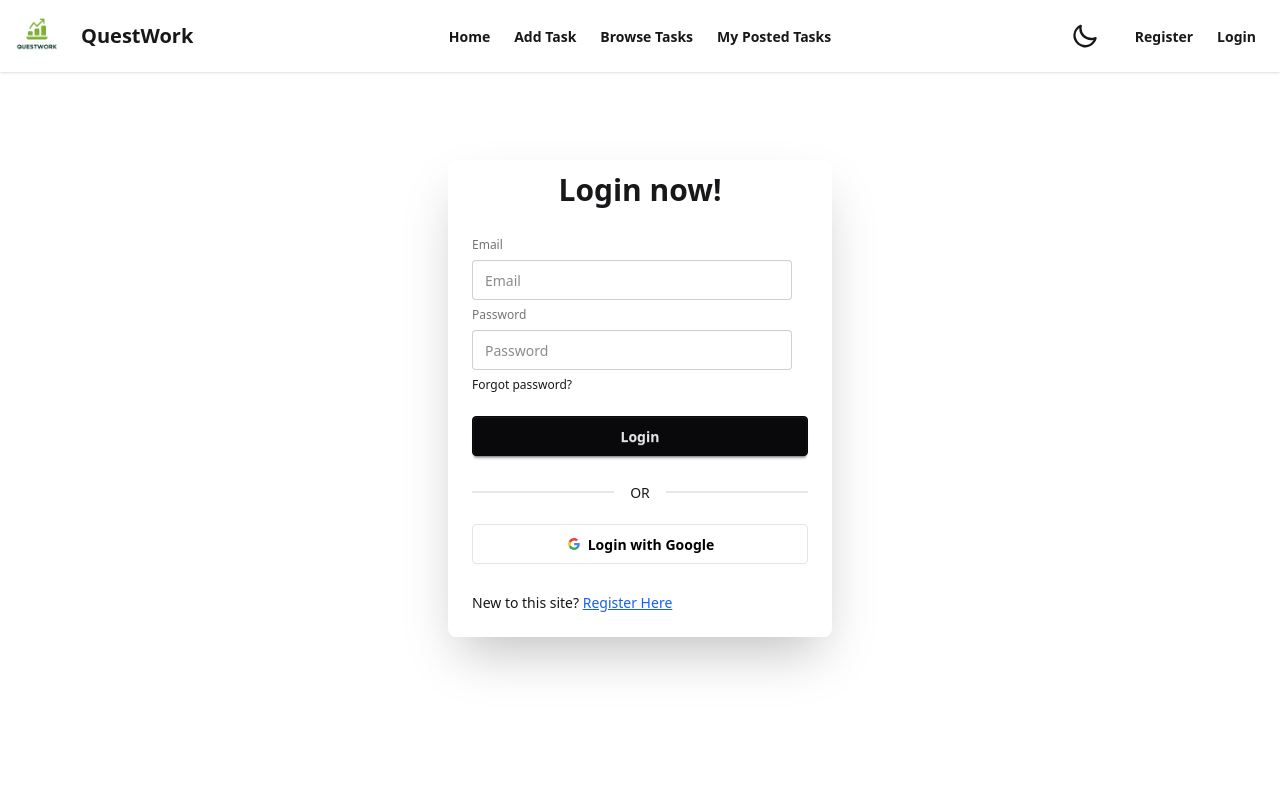
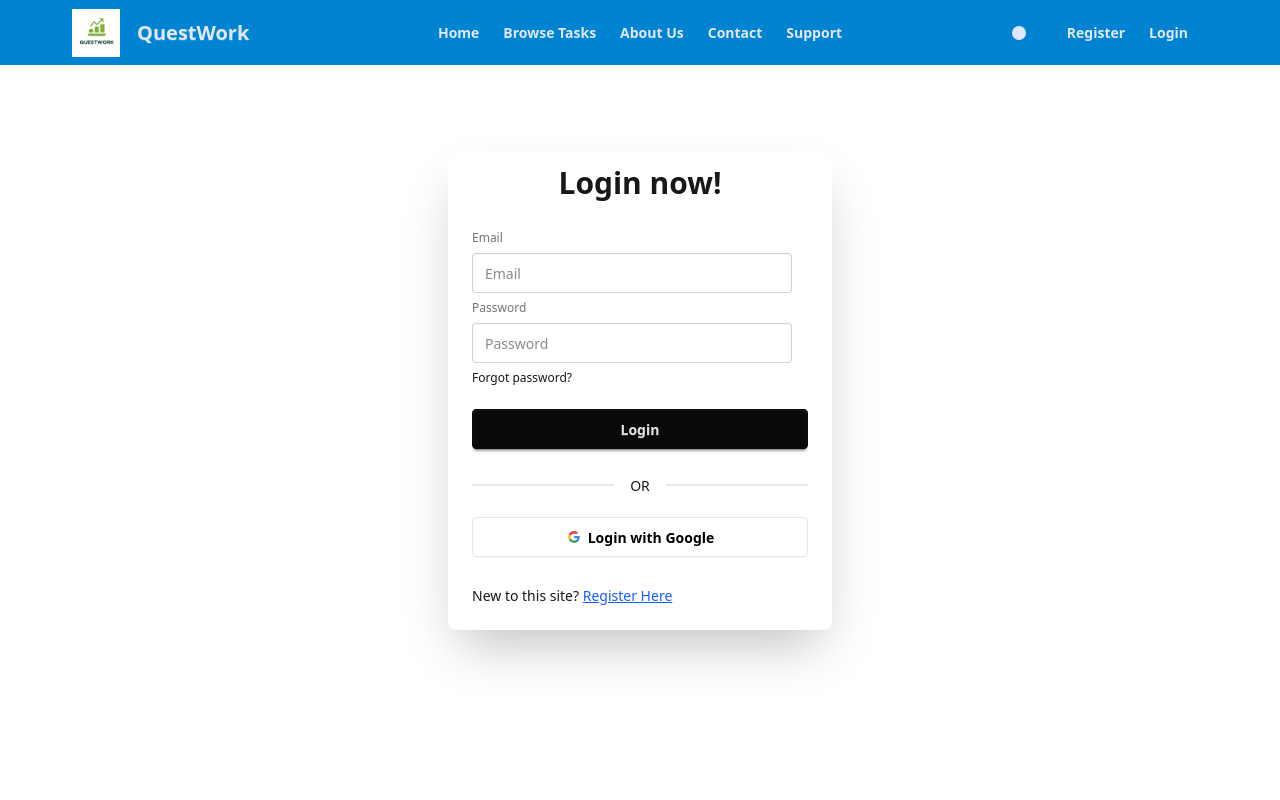
Before and after one commit to marziulrafi/QuestWork, a React (Vite) app: page /login in a window 1280 px wide. Shown: the top 800 px of the page. Built offline with nearby package versions, Linux system fonts and the light colour scheme; no server answers.

Commit message:
Home styles modified

```diff
--- a/package.json
+++ b/package.json
@@ -11,6 +11,7 @@
   },
   "dependencies": {
     "@tailwindcss/vite": "^4.1.7",
+    "aos": "^2.3.4",
     "firebase": "^11.7.3",
     "react": "^19.1.0",
     "react-dom": "^19.1.0",
--- a/src/components/Navbar.jsx
+++ b/src/components/Navbar.jsx
@@ -23,9 +23,10 @@ const Navbar = () => {
     const links = (
         <>
             <li><NavLink to="/" className="font-semibold">Home</NavLink></li>
-            <li><NavLink to="/add-task" className="font-semibold">Add Task</NavLink></li>
             <li><NavLink to="/browse-tasks" className="font-semibold">Browse Tasks</NavLink></li>
-            <li><NavLink to="/my-tasks" className="font-semibold">My Posted Tasks</NavLink></li>
+            <li><NavLink to="/about" className="font-semibold">About Us</NavLink></li>
+            <li><NavLink to="/contact" className="font-semibold">Contact</NavLink></li>
+            <li><NavLink to="/support" className="font-semibold">Support</NavLink></li>
         </>
     );
 
@@ -37,25 +38,27 @@ const Navbar = () => {
     );
 
     return (
-        <div className="navbar bg-base-100 shadow-sm">
+        <div className="sticky top-0 z-50 bg-sky-600 text-primary-content px-4 lg:px-16">
+            <div className="navbar">
                 <div className="navbar-start">
                     <div className="dropdown">
-                    <div tabIndex={0} role="button" className="btn btn-ghost lg:hidden">
+                        <label tabIndex={0} className="btn btn-ghost lg:hidden">
                             <svg xmlns="http://www.w3.org/2000/svg" className="h-5 w-5" fill="none"
                                 viewBox="0 0 24 24" stroke="currentColor">
                                 <path strokeLinecap="round" strokeLinejoin="round" strokeWidth="2"
                                     d="M4 6h16M4 12h8m-8 6h16" />
                             </svg>
-                    </div>
+                        </label>
                         <ul
                             tabIndex={0}
-                        className="menu menu-sm dropdown-content bg-base-100 rounded-box z-10 mt-3 w-52 p-2 shadow"
+                            className="menu menu-sm dropdown-content bg-base-100 text-base-content mt-3 p-2 shadow rounded-box w-52 z-[100]"
                         >
                             {links}
+                            {!user && authLinks}
                         </ul>
                     </div>
-                <img src={logo} className="w-14 h-14" alt="Marketplace Logo" />
-                <Link to="/" className="btn btn-ghost text-xl font-bold">QuestWork</Link>
+                    <img src={logo} className="w-12 h-12" alt="Logo" />
+                    <Link to="/" className="btn btn-ghost normal-case text-xl font-bold">QuestWork</Link>
                 </div>
 
                 <div className="navbar-center hidden lg:flex">
@@ -65,30 +68,17 @@ const Navbar = () => {
                 </div>
 
                 <div className="navbar-end">
+                    <label className="swap swap-rotate mr-4">
+                        <input type="checkbox" onChange={handleThemeToggle} checked={isDarkMode} />
 
-                <div className='mr-5'>
-                    <label className="swap swap-rotate">
-                        <input type="checkbox"
-                            onChange={handleThemeToggle}
-                            checked={isDarkMode} />
-
-                        <svg
-                            className="swap-on h-7 w-7 fill-current"
-                            xmlns="http://www.w3.org/2000/svg"
-                            viewBox="0 0 24 24">
-                            <path
-                                d="M5.64,17l-.71.71a1,1,0,0,0,0,1.41,1,1,0,0,0,1.41,0l.71-.71A1,1,0,0,0,5.64,17ZM5,12a1,1,0,0,0-1-1H3a1,1,0,0,0,0,2H4A1,1,0,0,0,5,12Zm7-7a1,1,0,0,0,1-1V3a1,1,0,0,0-2,0V4A1,1,0,0,0,12,5ZM5.64,7.05a1,1,0,0,0,.7.29,1,1,0,0,0,.71-.29,1,1,0,0,0,0-1.41l-.71-.71A1,1,0,0,0,4.93,6.34Zm12,.29a1,1,0,0,0,.7-.29l.71-.71a1,1,0,1,0-1.41-1.41L17,5.64a1,1,0,0,0,0,1.41A1,1,0,0,0,17.66,7.34ZM21,11H20a1,1,0,0,0,0,2h1a1,1,0,0,0,0-2Zm-9,8a1,1,0,0,0-1,1v1a1,1,0,0,0,2,0V20A1,1,0,0,0,12,19ZM18.36,17A1,1,0,0,0,17,18.36l.71.71a1,1,0,0,0,1.41,0,1,1,0,0,0,0-1.41ZM12,6.5A5.5,5.5,0,1,0,17.5,12,5.51,5.51,0,0,0,12,6.5Zm0,9A3.5,3.5,0,1,1,15.5,12,3.5,3.5,0,0,1,12,15.5Z" />
+                        <svg className="swap-on fill-current w-6 h-6" xmlns="http://www.w3.org/2000/svg" viewBox="0 0 24 24">
+                            <path d="M21.75 15.5A9 9 0 0112 3a9 9 0 109.75 12.5z" />
                         </svg>
 
-                        <svg
-                            className="swap-off h-7 w-7 fill-current"
-                            xmlns="http://www.w3.org/2000/svg"
-                            viewBox="0 0 24 24">
-                            <path
-                                d="M21.64,13a1,1,0,0,0-1.05-.14,8.05,8.05,0,0,1-3.37.73A8.15,8.15,0,0,1,9.08,5.49a8.59,8.59,0,0,1,.25-2A1,1,0,0,0,8,2.36,10.14,10.14,0,1,0,22,14.05,1,1,0,0,0,21.64,13Zm-9.5,6.69A8.14,8.14,0,0,1,7.08,5.22v.27A10.15,10.15,0,0,0,17.22,15.63a9.79,9.79,0,0,0,2.1-.22A8.11,8.11,0,0,1,12.14,19.73Z" />
+                        <svg className="swap-off fill-current w-6 h-6" xmlns="http://www.w3.org/2000/svg" viewBox="0 0 24 24">
+                            <path d="M5 12a7 7 0 1114 0 7 7 0 01-14 0zm7-9v2m0 14v2m9-9h-2M4 12H2m15.07-7.07l-1.41 1.41M6.34 17.66l-1.41 1.41m0-13.66l1.41 1.41m10.32 10.32l1.41 1.41" />
                         </svg>
                     </label>
-                </div>
 
                     {user ? (
                         <div className="dropdown dropdown-hover dropdown-end">
@@ -99,17 +89,18 @@ const Navbar = () => {
                             </div>
                             <ul
                                 tabIndex={0}
-                            className="menu menu-sm dropdown-content mt-3 z-[1] p-2 shadow bg-base-100 rounded-box w-52"
+                                className="menu menu-sm dropdown-content mt-3 p-2 shadow bg-base-100 text-base-content rounded-box w-52"
                             >
                                 <li><span className="font-semibold">{user.displayName}</span></li>
                                 <li><button onClick={logOut} className="font-semibold">Logout</button></li>
                             </ul>
                         </div>
                     ) : (
-                    <ul className="menu menu-horizontal px-1 hidden lg:flex">
+                        <ul className="menu menu-horizontal hidden lg:flex">
                             {authLinks}
                         </ul>
                     )}
+                </div>
             </div>
         </div>
     );
--- a/src/main.jsx
+++ b/src/main.jsx
@@ -6,6 +6,11 @@ import { RouterProvider } from 'react-router'
 import AuthProvider from './provider/AuthProvider.jsx'
 import router from './route/routes.jsx'
 import { ToastContainer } from 'react-toastify'
+import AOS from 'aos';
+import 'aos/dist/aos.css';
+
+
+AOS.init();
 
 createRoot(document.getElementById('root')).render(
   <StrictMode>
--- a/src/pages/BrowseTasks.jsx
+++ b/src/pages/BrowseTasks.jsx
@@ -1,19 +1,48 @@
-import React from 'react';
-import { Link, useLoaderData } from 'react-router';
+import React, { useEffect } from 'react';
+import { Link, useLoaderData } from 'react-router'
+import AOS from 'aos';
+import 'aos/dist/aos.css';
 
 const BrowseTasks = () => {
     const tasks = useLoaderData();
+
+    useEffect(() => {
+        AOS.init({ duration: 800, once: true });
+    }, []);
+
     return (
-        <div className="max-w-6xl mx-auto mt-6 px-4">
-            <h2 className="text-2xl font-bold mb-4">Browse Tasks</h2>
-            <div className="grid grid-cols-1 md:grid-cols-2 lg:grid-cols-3 gap-6">
-                {tasks && tasks.map(task => (
-                    <div key={task._id} className="border p-4 rounded shadow">
-                        <h3 className="text-lg font-semibold">{task.title}</h3>
-                        <p className='break-words line-clamp-3'>{task.description?.slice(0, 100)}...</p>
-                        <p className="text-sm font-medium">Budget: ${task.budget}</p>
+        <div className="max-w-7xl mx-auto mt-6 px-4">
+            <h2
+                className="text-4xl font-bold mb-12 text-center text-indigo-600"
+                data-aos="fade-down"
+            >
+                Browse All Tasks
+            </h2>
 
-                        <Link to={`/task/${task._id}`} className="btn btn-sm btn-outline mt-2">See Details</Link>
+            <div className="grid grid-cols-1 sm:grid-cols-2 md:grid-cols-3 lg:grid-cols-4 gap-8">
+                {tasks && tasks.map((task, index) => (
+                    <div
+                        key={task._id}
+                        data-aos="zoom-in"
+                        data-aos-delay={index * 100}
+                        className="bg-gradient-to-br from-sky-100 to-indigo-100 border border-indigo-200 rounded-xl shadow-md hover:shadow-xl transform hover:-translate-y-1 transition-all duration-300 h-[240px] flex flex-col justify-between"
+                    >
+                        <div className="p-4">
+                            <h3 className="text-lg font-bold mb-2 text-indigo-700">{task.title}</h3>
+                            <p className="text-sm text-gray-700 line-clamp-3">
+                                {task.description?.slice(0, 100)}...
+                            </p>
+                        </div>
+
+                        <div className="px-4 pb-4">
+                            <p className="text-sm font-medium text-indigo-600">💰 Budget: ${task.budget}</p>
+                            <Link
+                                to={`/task/${task._id}`}
+                                className="btn btn-sm bg-indigo-500 text-white hover:bg-indigo-600 mt-3 w-full"
+                            >
+                                See Details
+                            </Link>
+                        </div>
                     </div>
                 ))}
             </div>
--- a/src/pages/Home.jsx
+++ b/src/pages/Home.jsx
@@ -46,7 +46,7 @@ const Home = () => {
             >
                 <SwiperSlide>
                     <div
-                        className="relative w-full h-[500px] bg-cover bg-center flex items-center justify-center"
+                        className="relative w-full h-[70vh] bg-cover bg-center flex items-center justify-center"
                         style={{
                             backgroundImage: `url('https://images.unsplash.com/photo-1604933762023-7213af7ff7a7?q=80&w=2071&auto=format&fit=crop&ixlib=rb-4.1.0&ixid=M3wxMjA3fDB8MHxwaG90by1wYWdlfHx8fGVufDB8fHx8fA%3D%3D')`
                         }}
@@ -91,7 +91,7 @@ const Home = () => {
             </Swiper>
 
             <section>
-                <div className="my-16">
+                <div data-aos="zoom-in" className="my-16">
                     <h2 className="text-3xl text-center font-bold mb-10">Featured Tasks</h2>
                     <div className="grid grid-cols-1 sm:grid-cols-2 md:grid-cols-3 gap-6">
                         {featuredTasks.length > 0 ? (
@@ -116,27 +116,41 @@ const Home = () => {
                 </div>
             </section>
 
-            <section>
-                <h2 className="text-3xl font-bold text-center mt-16 mb-8">How It Works</h2>
+            <section
+                className="bg-sky-100 dark:bg-sky-900 text-sky-900 dark:text-sky-100 text-center py-10 rounded-xl shadow-md"
+                data-aos="fade-right"
+            >
+                <h2 className="text-3xl font-bold mb-2">🎉 Special Offer This Month!</h2>
+                <p className="text-lg">Get 50% off your first task posting. Limited time only.</p>
+                <Link
+                    to="/add-task"
+                    className="btn mt-4 bg-yellow-500 hover:bg-yellow-600 text-white border-none"
+                >
+                    Post a Task Now
+                </Link>
+            </section>
 
-                <div className="grid grid-cols-1 md:grid-cols-3 gap-8 my-16">
-                    <div className="bg-purple-400 p-6 rounded-lg text-center">
-                        <img src="https://img.icons8.com/?size=128&id=0prbldgxVuTl&format=png" alt="" className="w-16 h-16 mx-auto mb-4" />
-                        <h3 className="font-bold text-xl mb-2 text-base-content">Create an Account</h3>
-                        <p className='text-base-content'>Sign up for free and join our growing freelance community.</p>
-                    </div>
-                    <div className="bg-indigo-400 p-6 rounded-lg text-center">
-                        <img src="https://img.icons8.com/?size=48&id=bG85sXmXRhPG&format=png" alt="Apply" className="w-16 h-16 mx-auto mb-4" />
-                        <h3 className="font-bold text-xl mb-2">Apply for Tasks</h3>
-                        <p>Browse available tasks and bid on ones that suit your expertise.</p>
-                    </div>
-                    <div className="bg-orange-400 p-6 rounded-lg text-center">
-                        <img src="https://img.icons8.com/?size=96&id=32747&format=png" alt="Complete" className="w-16 h-16 mx-auto mb-4" />
-                        <h3 className="font-bold text-xl mb-2">Complete and Earn</h3>
-                        <p>Deliver quality work and get paid quickly and securely.</p>
-                    </div>
-                </div>
+
+            <section
+                className="bg-sky-50 dark:bg-sky-950 text-sky-900 dark:text-sky-100 rounded-xl p-10 text-center mt-12 mb-20 shadow-md"
+                data-aos="fade-left"
+            >
+                <h2 className="text-3xl font-bold mb-4">Subscribe to Our Newsletter</h2>
+                <p className="mb-6">Stay updated with the latest freelance opportunities and promotions.</p>
+
+                <form className="flex flex-col sm:flex-row justify-center gap-4 max-w-md mx-auto">
+                    <input
+                        type="email"
+                        placeholder="Enter your email"
+                        className="input input-bordered w-full bg-white dark:bg-sky-900 text-sky-900 dark:text-white placeholder-sky-400 dark:placeholder-sky-300"
+                        required
+                    />
+                    <button type="submit" className="btn btn-primary">
+                        Subscribe
+                    </button>
+                </form>
             </section>
+
 
 
             <div className='flex justify-center items-center mt-14'>
```
Also changed, not shown: 2 other files (tests, documents, lock files or other folders). Lines whose indentation alone changed are shown as unchanged.
